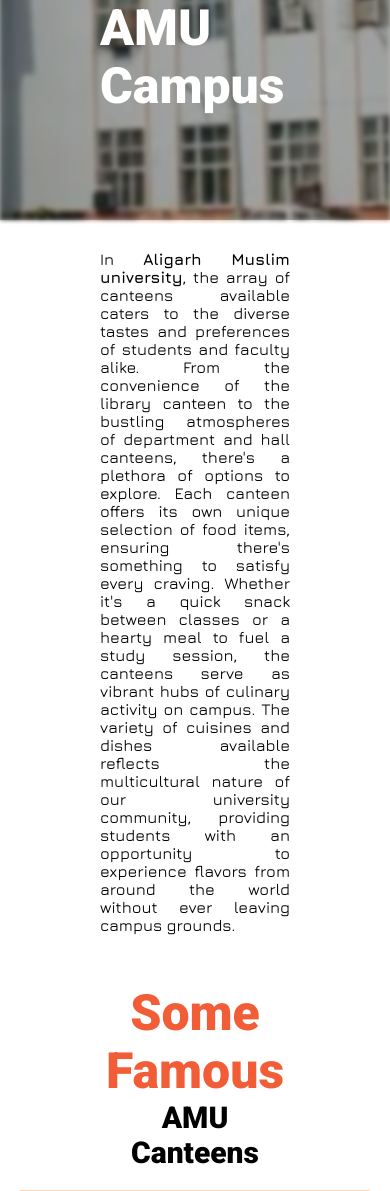
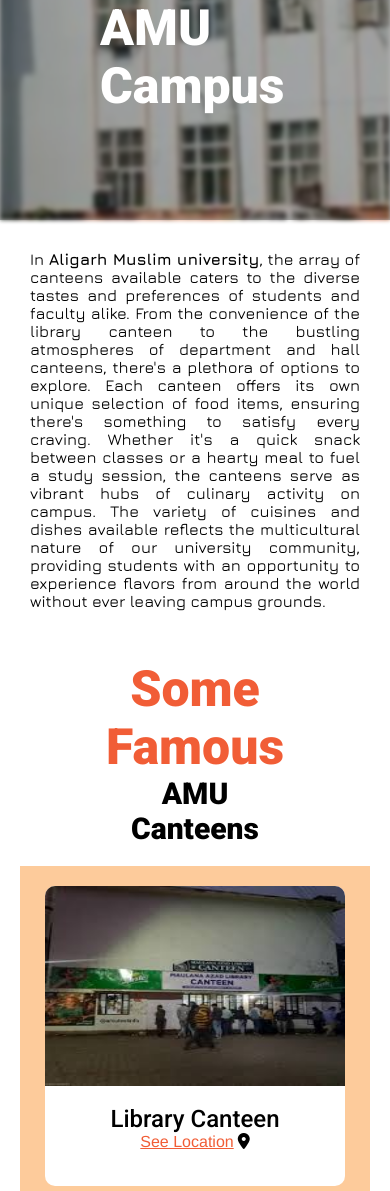
Before and after one commit to salman2696/placesToEatInsideAMUCampus, a PHP site: page / in a window 390 px wide. Shown: the part 380-1571 px from the top of the page. Run offline with PHP 8.4, Linux system fonts and the light colour scheme; some web fonts are replaced.

Commit message:
Update style.css

```diff
--- a/css/style.css
+++ b/css/style.css
@@ -197,6 +197,12 @@ button[type="submit"]:hover {
   margin: 30px 100px 30px 100px;
 }
 
+@media (max-width: 768px) {
+ .paragraph {
+  margin:30px;
+ }
+}
+
 .paragraph p {
   font-weight: 400;
   font-style: normal;
@@ -220,7 +226,7 @@ button[type="submit"]:hover {
 }
 
 .canteen-box {
-  background-color: #ffd9b6;
+  background-color: #fdcb9b;
   display: flex;
   flex-wrap: wrap;
   align-items: center;
```
